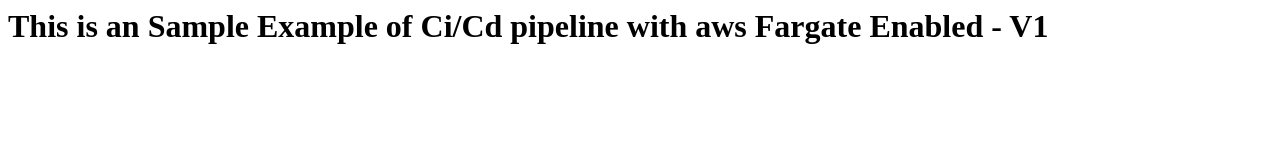
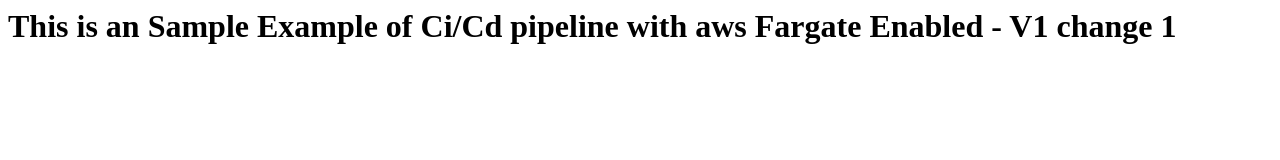
Before and after one commit to Anjelina/ecs-cicd-example, a plain HTML site: page index.html in a window 1280 px wide. Drawn offline with Linux system fonts and the light colour scheme.

Commit message:
Update index.html

```diff
--- a/index.html
+++ b/index.html
@@ -8,7 +8,7 @@
 
   <body>
 
-      <h1> This is an Sample Example of Ci/Cd pipeline with aws Fargate Enabled - V1 </h1>
+      <h1> This is an Sample Example of Ci/Cd pipeline with aws Fargate Enabled - V1 change 1 </h1>
 
   </body>
 
```
